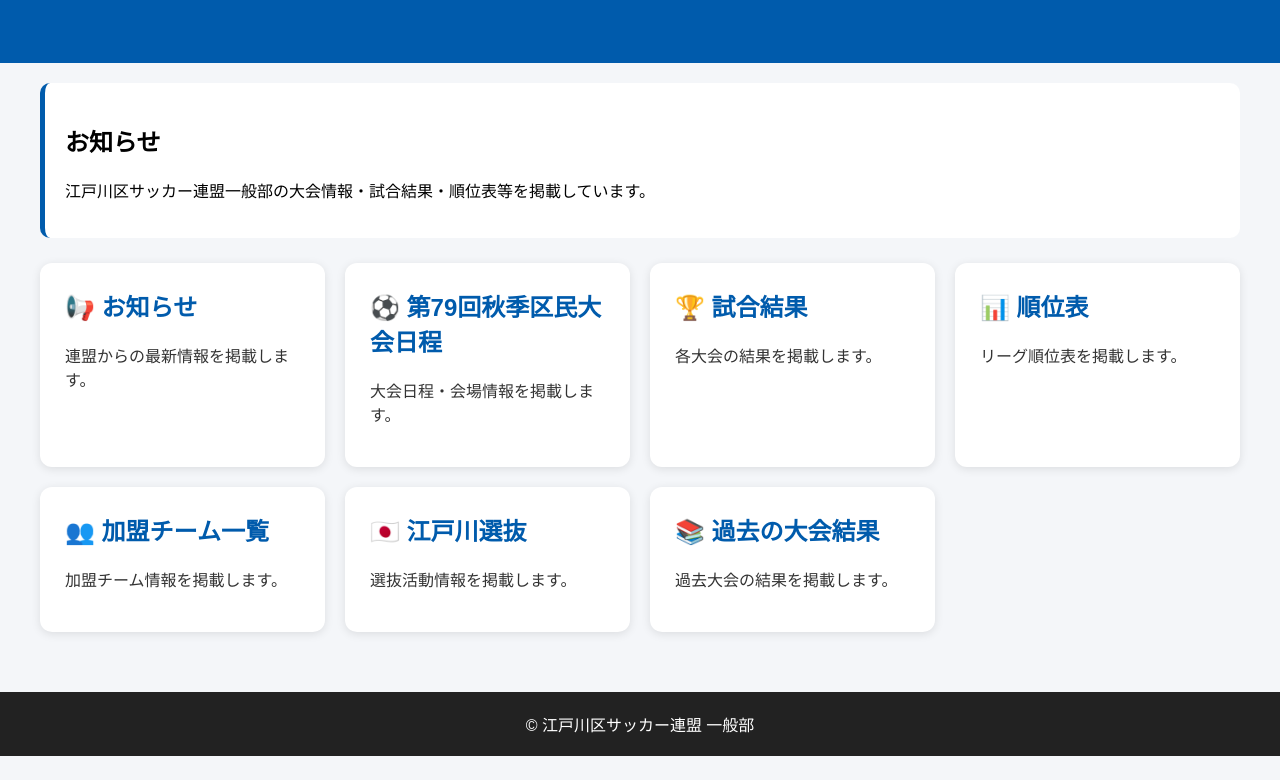
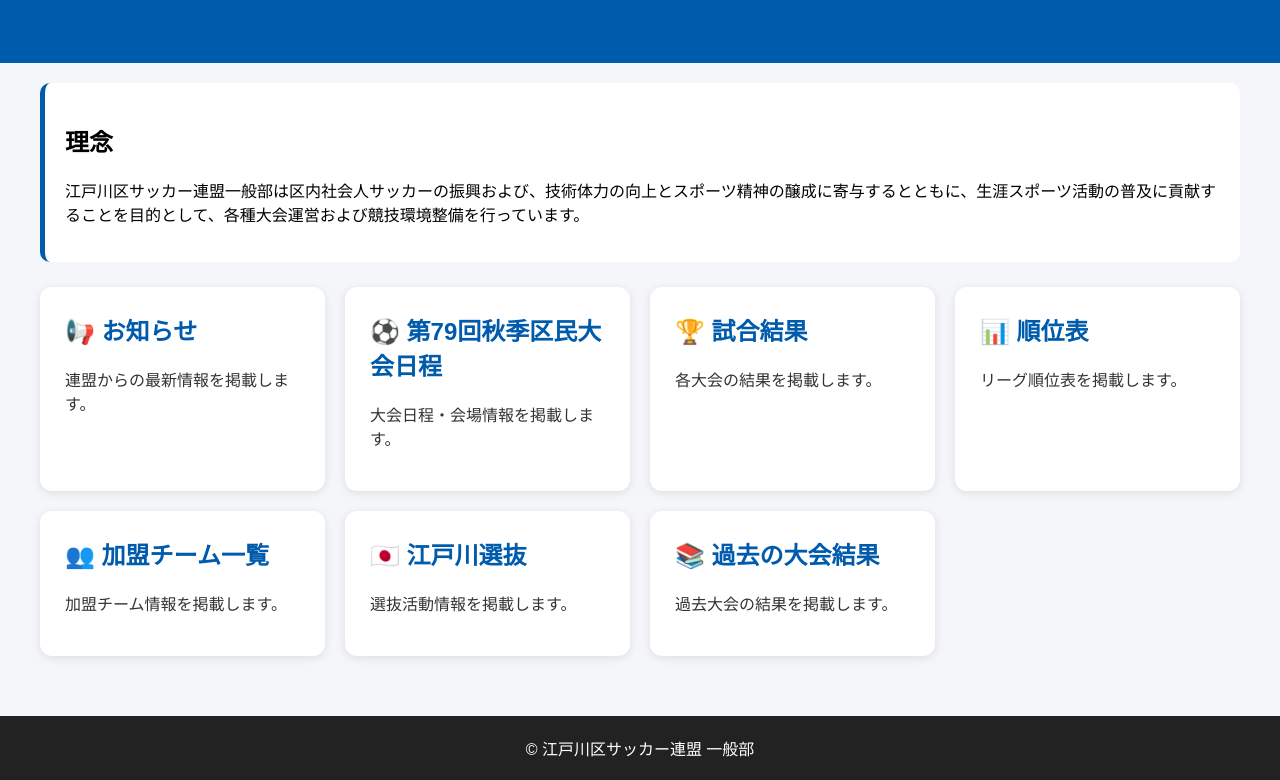
Before and after one commit to edogawa-fa1/edogawa-fa1-site, a plain HTML site: page index.html in a window 1280 px wide. Shown: the part 133-913 px from the top of the page. Before the commit the page ends 889 px from the top, so only its background shows below. Drawn offline with Linux system fonts and the light colour scheme.

Commit message:
Update notice section with new理念 content

```diff
--- a/index.html
+++ b/index.html
@@ -86,8 +86,8 @@ footer{
 <div class="container">
 
 <div class="notice">
-<h2>お知らせ</h2>
-<p>江戸川区サッカー連盟一般部の大会情報・試合結果・順位表等を掲載しています。</p>
+<h2>理念</h2>
+<p>江戸川区サッカー連盟一般部は区内社会人サッカーの振興および、技術体力の向上とスポーツ精神の醸成に寄与するとともに、生涯スポーツ活動の普及に貢献することを目的として、各種大会運営および競技環境整備を行っています。</p>
 </div>
 
 <div class="menu">
```
